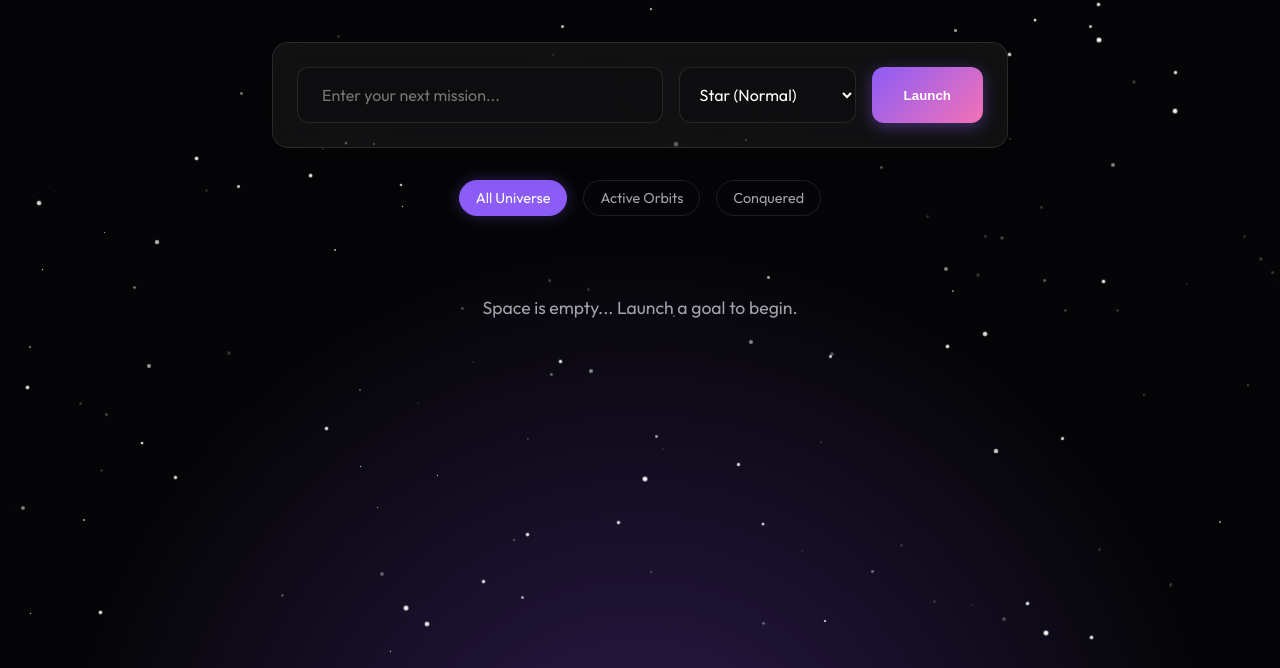
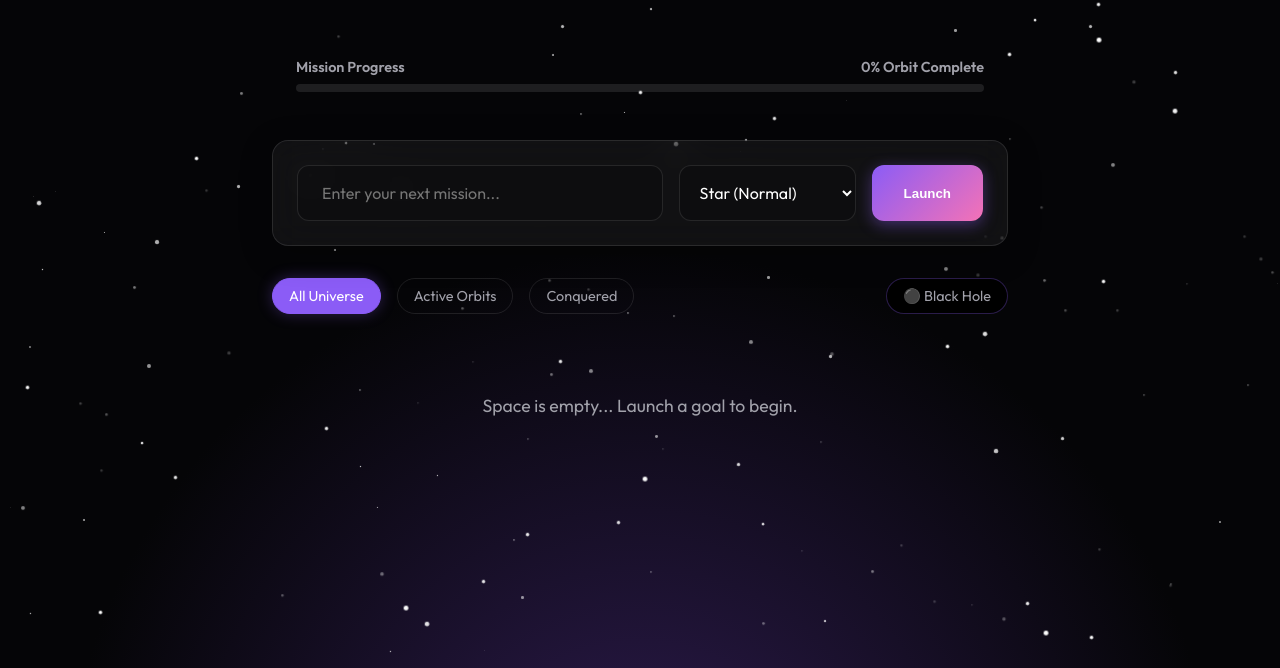
Before and after one commit to idowuojikutu/galaxygoals, a website built with Vite: page index.html in a window 1280 px wide. Both pictures are taken after a click on the button "All Universe". Shown: the part 132-800 px from the top of the page. Built offline with nearby package versions, Linux system fonts and the light colour scheme.

Commit message:
feat: add mission progress bar and black hole features

```diff
--- a/index.html
+++ b/index.html
@@ -21,6 +21,18 @@
             <p>Orbit your dreams.</p>
         </header>
 
+        <div class="mission-stats glass-panel">
+            <div class="progress-container">
+                <div class="progress-info">
+                    <span>Mission Progress</span>
+                    <span id="progressText">0%</span>
+                </div>
+                <div class="progress-bar">
+                    <div id="progressFill" class="progress-fill"></div>
+                </div>
+            </div>
+        </div>
+
         <div class="mission-control glass-panel">
             <input type="text" id="goalInput" placeholder="Enter your next mission..." autocomplete="off">
             <select id="priorityInput">
@@ -35,6 +47,7 @@
             <button class="filter-btn active" data-filter="all">All Universe</button>
             <button class="filter-btn" data-filter="active">Active Orbits</button>
             <button class="filter-btn" data-filter="completed">Conquered</button>
+            <button id="blackHoleBtn" class="black-hole-btn" title="Absorb Completed Missions">⚫ Black Hole</button>
         </div>
 
         <div id="goalsContainer" class="goals-grid">
--- a/main.js
+++ b/main.js
@@ -10,12 +10,16 @@ const addGoalBtn = document.getElementById('addGoalBtn');
 const goalsContainer = document.getElementById('goalsContainer');
 const filterBtns = document.querySelectorAll('.filter-btn');
 const universe = document.getElementById('universe');
+const progressFill = document.getElementById('progressFill');
+const progressText = document.getElementById('progressText');
+const blackHoleBtn = document.getElementById('blackHoleBtn');
 
 // Initialize
 function init() {
     createStars();
     renderGoals();
     setupEventListeners();
+    updateProgress();
 }
 
 // Background Animation
@@ -92,6 +96,7 @@ function saveGoals() {
 }
 
 function renderGoals() {
+    updateProgress();
     goalsContainer.innerHTML = '';
 
     const filteredGoals = goals.filter(goal => {
@@ -145,6 +150,7 @@ function renderGoals() {
     });
 }
 
+
 function setupEventListeners() {
     addGoalBtn.addEventListener('click', addGoal);
 
@@ -162,6 +168,37 @@ function setupEventListeners() {
             renderGoals();
         });
     });
+
+    if (blackHoleBtn) {
+        blackHoleBtn.addEventListener('click', clearCompleted);
+    }
+}
+
+function updateProgress() {
+    const total = goals.length;
+    const completed = goals.filter(g => g.completed).length;
+
+    const percentage = total === 0 ? 0 : Math.round((completed / total) * 100);
+
+    if (progressFill) progressFill.style.width = `${percentage}%`;
+    if (progressText) progressText.textContent = `${percentage}% Orbit Complete`;
+}
+
+function clearCompleted() {
+    if (confirm('Are you sure you want to let the Black Hole absorb all conquered missions?')) {
+        goals = goals.filter(g => !g.completed);
+        saveGoals();
+        renderGoals();
+
+        // Visual effect on button
+        const btn = document.getElementById('blackHoleBtn');
+        btn.style.transform = 'scale(0.1) rotate(360deg)';
+        btn.style.opacity = '0';
+        setTimeout(() => {
+            btn.style.transform = '';
+            btn.style.opacity = '';
+        }, 500);
+    }
 }
 
 function escapeHtml(text) {
--- a/style.css
+++ b/style.css
@@ -340,3 +340,64 @@ select#priorityInput option {
 .nebula .priority-badge {
     color: #60a5fa;
 }
+
+/* Mission Stats & Progress */
+.mission-stats {
+    padding: 1rem 1.5rem;
+    margin-bottom: 0;
+    /* Close to next panel */
+    display: flex;
+    flex-direction: column;
+}
+
+.progress-info {
+    display: flex;
+    justify-content: space-between;
+    margin-bottom: 0.5rem;
+    font-size: 0.9rem;
+    color: var(--text-muted);
+    font-weight: 600;
+}
+
+.progress-bar {
+    height: 8px;
+    background: rgba(255, 255, 255, 0.1);
+    border-radius: 4px;
+    overflow: hidden;
+    position: relative;
+}
+
+.progress-fill {
+    height: 100%;
+    background: linear-gradient(90deg, var(--primary), var(--accent));
+    width: 0%;
+    transition: width 0.5s cubic-bezier(0.4, 0, 0.2, 1);
+    box-shadow: 0 0 10px rgba(139, 92, 246, 0.5);
+}
+
+/* Black Hole Button */
+.black-hole-btn {
+    background: #000;
+    border: 1px solid rgba(139, 92, 246, 0.3);
+    color: #a1a1aa;
+    padding: 0.5rem 1rem;
+    border-radius: 20px;
+    font-family: inherit;
+    font-size: 0.9rem;
+    cursor: pointer;
+    transition: all 0.4s ease;
+    box-shadow: inset 0 0 10px rgba(0, 0, 0, 0.8);
+    margin-left: auto;
+    /* Push to right if flex container allows, otherwise just spacing */
+}
+
+.black-hole-btn:hover {
+    color: #fff;
+    border-color: var(--accent);
+    box-shadow: 0 0 20px rgba(0, 0, 0, 1), 0 0 5px var(--accent);
+    transform: scale(1.05);
+}
+
+.black-hole-btn:active {
+    transform: scale(0.95);
+}
```
